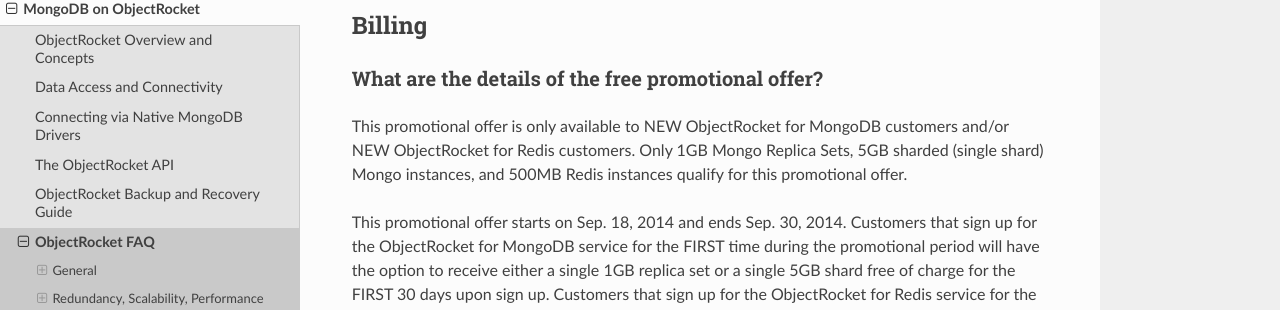
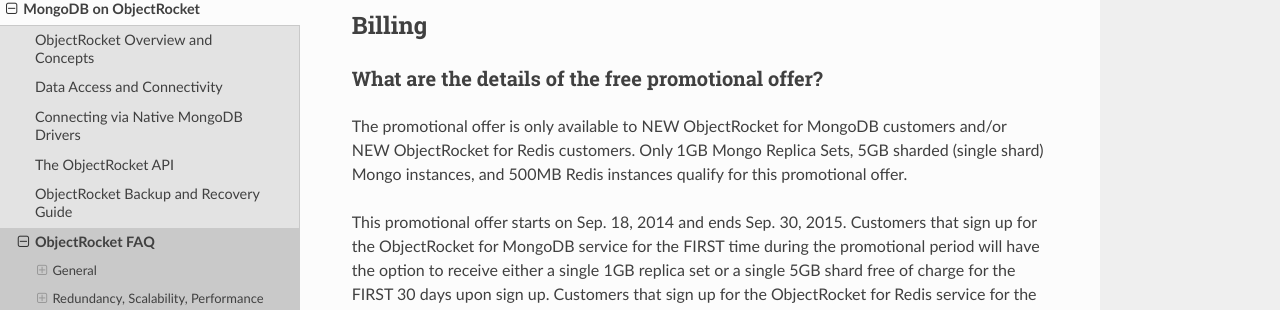
Before and after one commit to zcorleissen/documentation, a Sphinx documentation site: the page built from source/faq.rst, in a window 1280 px wide and 900 px high, scrolled down 2394 px. Shown: the part 141-451 px from the top of the window. Built offline with Sphinx 7.4.7 and the Read the Docs theme 2.0.0, drawn with Linux system fonts in a browser that asks for light colours; some of the changed text lies outside the part shown.

Commit message:
Changed year

```diff
--- a/source/faq.rst
+++ b/source/faq.rst
@@ -153,9 +153,9 @@
 What are the details of the free promotional offer?
 ^^^^^^^^^^^^^^^^^^^^^^^^^^^^^^^^^^^^^^^^^^^^^^^^^^^
 
-This promotional offer is only available to NEW ObjectRocket for MongoDB customers and/or NEW ObjectRocket for Redis customers. Only 1GB Mongo Replica Sets, 5GB sharded (single shard) Mongo instances, and 500MB Redis instances qualify for this promotional offer.
+The promotional offer is only available to NEW ObjectRocket for MongoDB customers and/or NEW ObjectRocket for Redis customers. Only 1GB Mongo Replica Sets, 5GB sharded (single shard) Mongo instances, and 500MB Redis instances qualify for this promotional offer.
 
-This promotional offer starts on Sep. 18, 2014 and ends Sep. 30, 2014. Customers that sign up for the ObjectRocket for MongoDB service for the FIRST time during the promotional period will have the option to receive either a single 1GB replica set or a single 5GB shard free of charge for the FIRST 30 days upon sign up. Customers that sign up for the ObjectRocket for Redis service for the FIRST time during the promotional period will receive a 500MB Redis Instance free of charge for the FIRST 30 days upon sign up. After the end of the 30 days or if additional plans are added, standard fees for ObjectRocket services will apply.
+This promotional offer starts on Sep. 18, 2014 and ends Sep. 30, 2015. Customers that sign up for the ObjectRocket for MongoDB service for the FIRST time during the promotional period will have the option to receive either a single 1GB replica set or a single 5GB shard free of charge for the FIRST 30 days upon sign up. Customers that sign up for the ObjectRocket for Redis service for the FIRST time during the promotional period will receive a 500MB Redis Instance free of charge for the FIRST 30 days upon sign up. After the end of the 30 days or if additional plans are added, standard fees for ObjectRocket services will apply.
 
 Your account is not billed until the end of each 30-day service period, starting from the day you sign up. You can cancel at any time by `emailing support <mailto:support@objectrocket.com>`_. If the account remains open after the 30 day trial period, you will be billed standard fees for the ObjectRocket services. For more information see our `billing information <http://objectrocket.com/pricing>`_.
 
```
